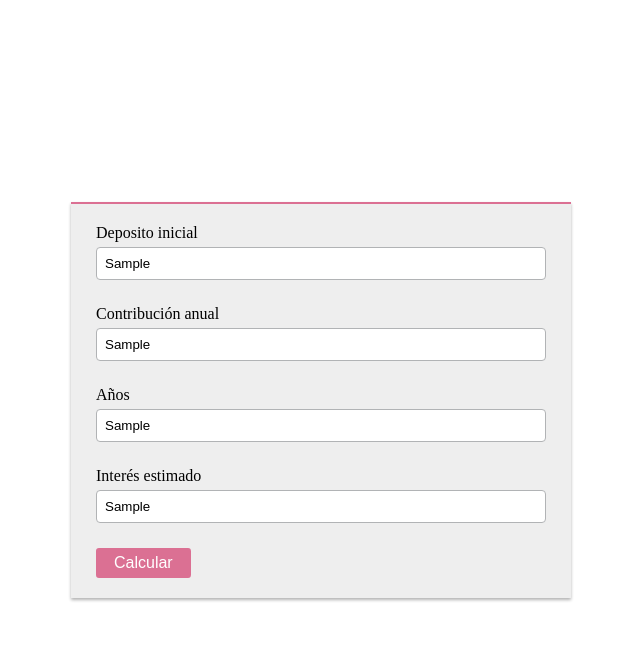
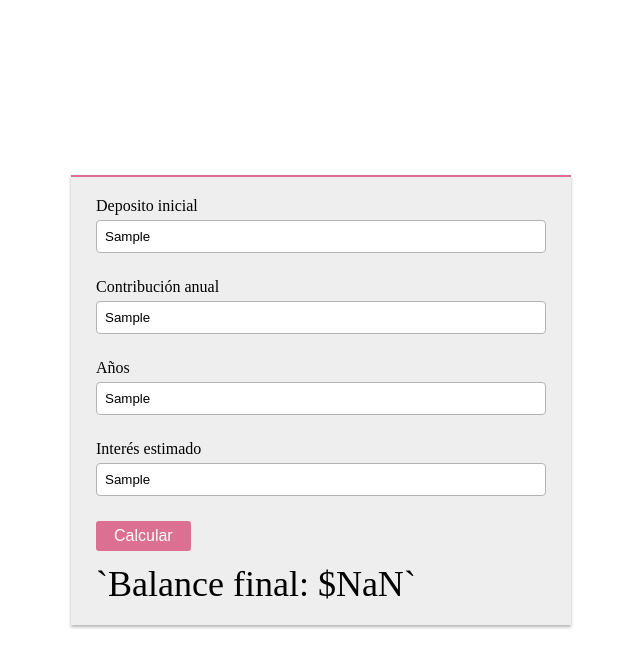
Before and after one commit to PanchoReview/react-calculadora-ic, a React (Create React App) app: page / in a window 1280 px wide. Both pictures are taken after typing "Sample", "Sample", "Sample", "Sample" into the empty fields and a click on the button "Calcular". Shown: the top 668 px of the page, without its empty margins (319-959 px from the left). Built offline with nearby package versions, Linux system fonts and the light colour scheme.

Commit message:
Added Balance component
Signed-off-by: Francisco Astorga <fastorga@nimok.com>

```diff
--- a/src/App.js
+++ b/src/App.js
@@ -4,9 +4,33 @@ import Input from './components/Input'
 import Button from './components/Button'
 import Container from './components/Container'
 import Section from './components/Section'
+import { useState } from 'react'
+import Balance from './components/Balance'
+
+const compoundInterest = (deposit, contribution, years, rate) => {
+  let total = deposit
+  for(let i = 0; i< years; i++) {
+    total = (total + contribution) * (rate + 1)
+  }
+
+  return Math.round(total)
+}
+
+const formatter = new Intl.NumberFormat('en-US', {
+  style: 'currency',
+  currency: 'USD',
+  minimumFractionDigits: 2,
+  maximumFractionDigits: 2
+})
 
 const App = () => {
-  const handleSubmit = () => {}
+const [balance, setBalance] = useState('')
+
+  const handleSubmit = ({ deposit, contribution, years, rate}) => {
+    const val = compoundInterest(Number(deposit), Number(contribution), Number(years), Number(rate))
+    setBalance(formatter.format(val))
+  }
+
   return (
     <Container>
       <Section>
@@ -26,6 +50,7 @@ const App = () => {
             <Button>Calcular</Button>
           </Form>
         </Formik>
+        {balance !== '' ? <Balance>`Balance final: {balance}`</Balance> : null}
       </Section>
     </Container>
   )
--- /dev/null
+++ b/src/components/Balance.js
@@ -0,0 +1,10 @@
+import styled from "styled-components";
+
+const Balance = styled.span`
+    font-size: 36px;
+    margin-top: 12px;
+    display: inline-block;
+    color: black;
+`
+
+export default Balance
```
